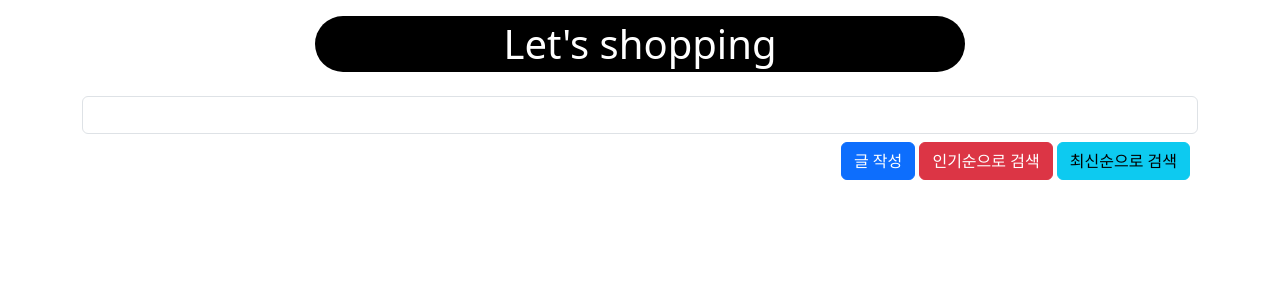
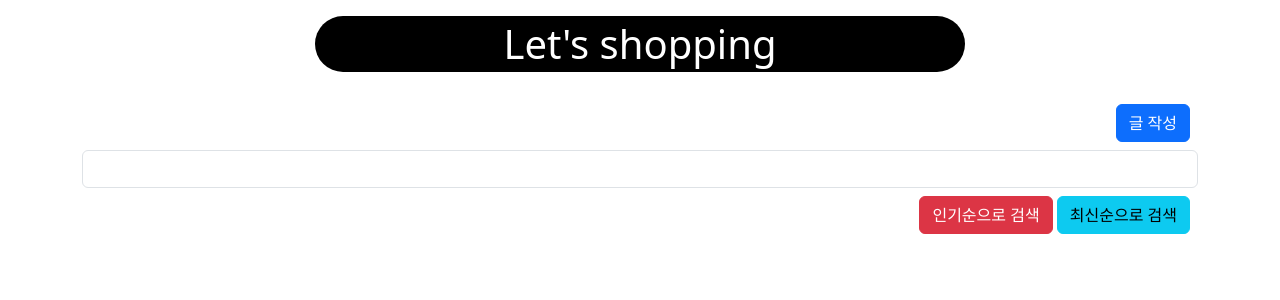
Before and after one commit to pkg0203/SpartaMarket, a Django app: page /products/show/ in a window 1280 px wide. Shown: the part 66-366 px from the top of the page. Run offline with Django 4.2, Linux system fonts and the light colour scheme; the visitor is signed in with stand-in values (Sample User, id 1); data that the repository does not hold is empty.

Commit message:
글 작성이 Search Form 아래에 있어서 수정

```diff
--- a/spartamarket/products/templates/products/show.html
+++ b/spartamarket/products/templates/products/show.html
@@ -2,19 +2,20 @@
 
 {%block content%}
 <div class="p-2 m-2">
-    <h1 class="p-1"style="width: 60%; background-color: black; color: white; border-radius: 30px;">Let's shopping</h1>
+    <h1 class="p-1" style="width: 60%; background-color: black; color: white; border-radius: 30px;">Let's shopping</h1>
 </div>
 <div class="row">
     <div>
 
     </div>
     <div>
+        <a href="{% url 'products:create' %}" class="float-end m-2">
+            <button class="btn btn-primary">글 작성</button>
+        </a>
         <form action="{% url 'products:search_and_sort' %}" method="GET">
             <input type="text" name="search" id="search" class="form-control">
             <div class="m-2" style="float: right;">
-                <form action="{% url 'products:create' %}" method="GET">
-                    <button type="submit" class="btn btn-primary">글 작성</button>
-                </form>
+
                 <button type="submit" name="sort" value="jjim" class="btn btn-danger">인기순으로 검색</button>
                 <button type="submit" name="sort" value="recent" class="btn btn-info">최신순으로 검색</button>
             </div>
```
